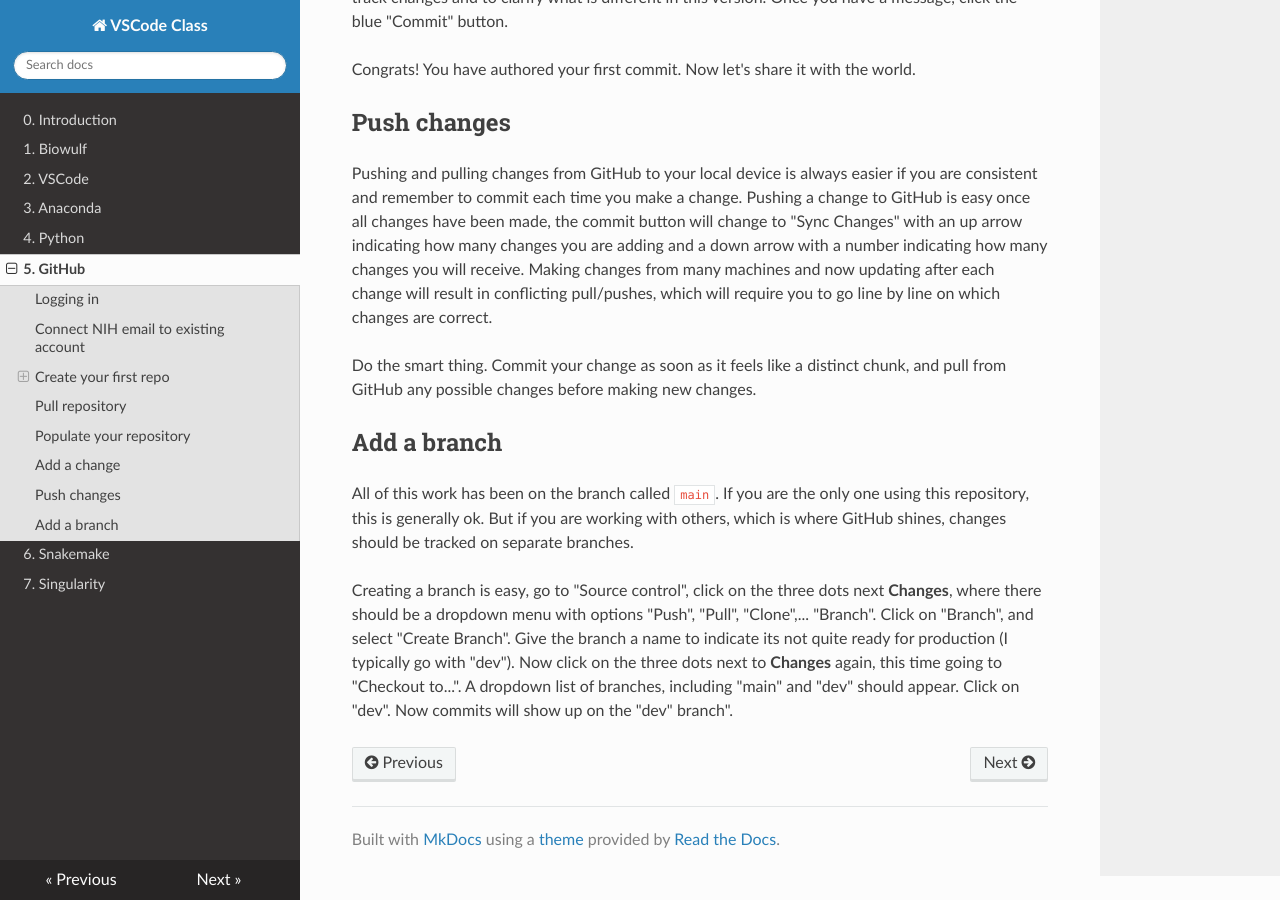
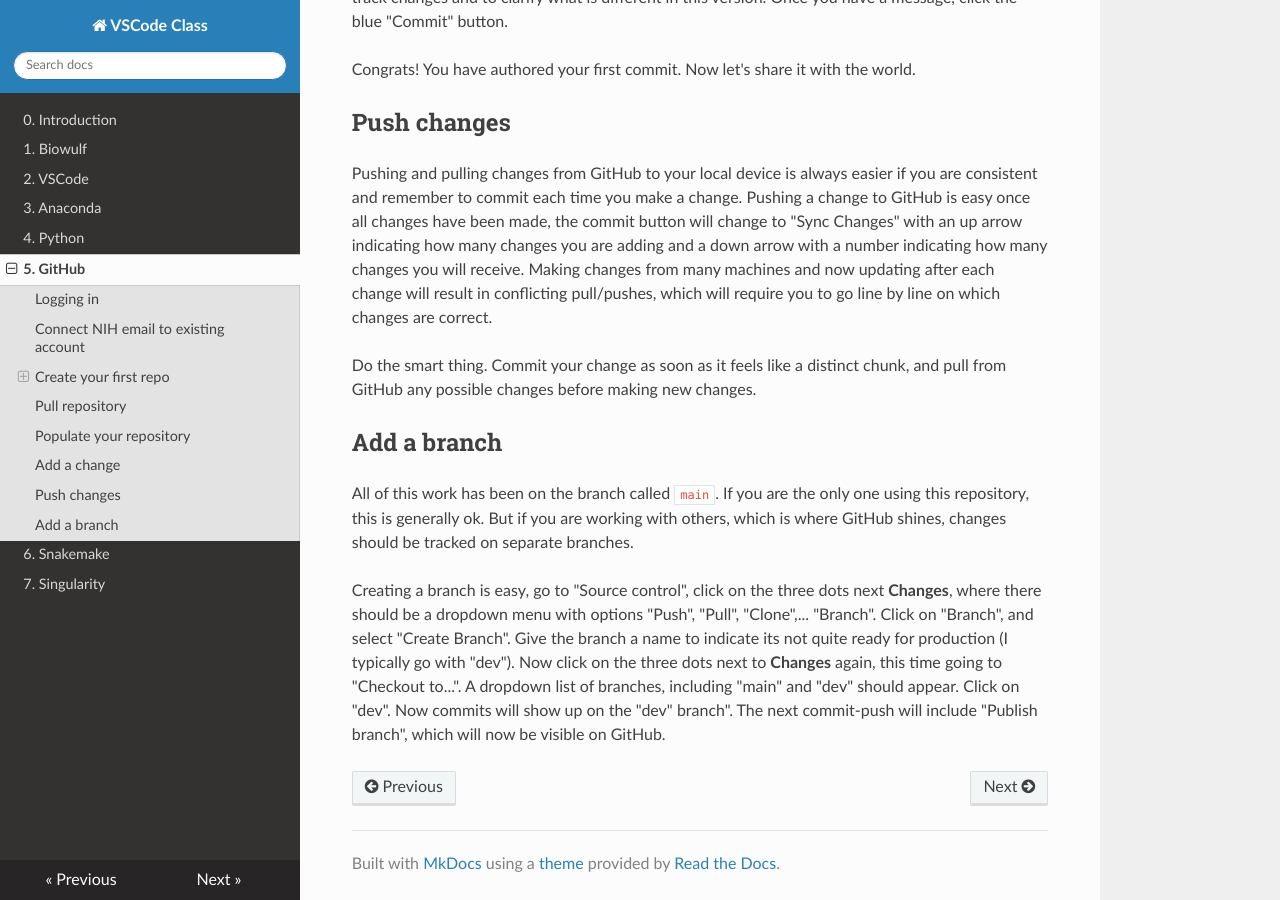
Before and after one commit to NIH-CARD/VSCode_class, an MkDocs documentation site: the page built from docs/github.md, in a window 1280 px wide and 900 px high, scrolled down 4719 px. Built offline with MkDocs 1.6.1, drawn with Linux system fonts in a browser that asks for light colours; nearby versions of some CDN libraries.

Commit message:
Make visible this branch

```diff
--- a/docs/github.md
+++ b/docs/github.md
@@ -117,4 +117,4 @@ Do the smart thing. Commit your change as soon as it feels like a distinct chunk
 
 All of this work has been on the branch called `main`. If you are the only one using this repository, this is generally ok. But if you are working with others, which is where GitHub shines, changes should be tracked on separate branches.
 
-Creating a branch is easy, go to "Source control", click on the three dots next **Changes**, where there should be a dropdown menu with options "Push", "Pull", "Clone",... "Branch". Click on "Branch", and select "Create Branch". Give the branch a name to indicate its not quite ready for production (I typically go with "dev"). Now click on the three dots next to **Changes** again, this time going to "Checkout to...". A dropdown list of branches, including "main" and "dev" should appear. Click on "dev". Now commits will show up on the "dev" branch".
+Creating a branch is easy, go to "Source control", click on the three dots next **Changes**, where there should be a dropdown menu with options "Push", "Pull", "Clone",... "Branch". Click on "Branch", and select "Create Branch". Give the branch a name to indicate its not quite ready for production (I typically go with "dev"). Now click on the three dots next to **Changes** again, this time going to "Checkout to...". A dropdown list of branches, including "main" and "dev" should appear. Click on "dev". Now commits will show up on the "dev" branch". The next commit-push will include "Publish branch", which will now be visible on GitHub.
```
